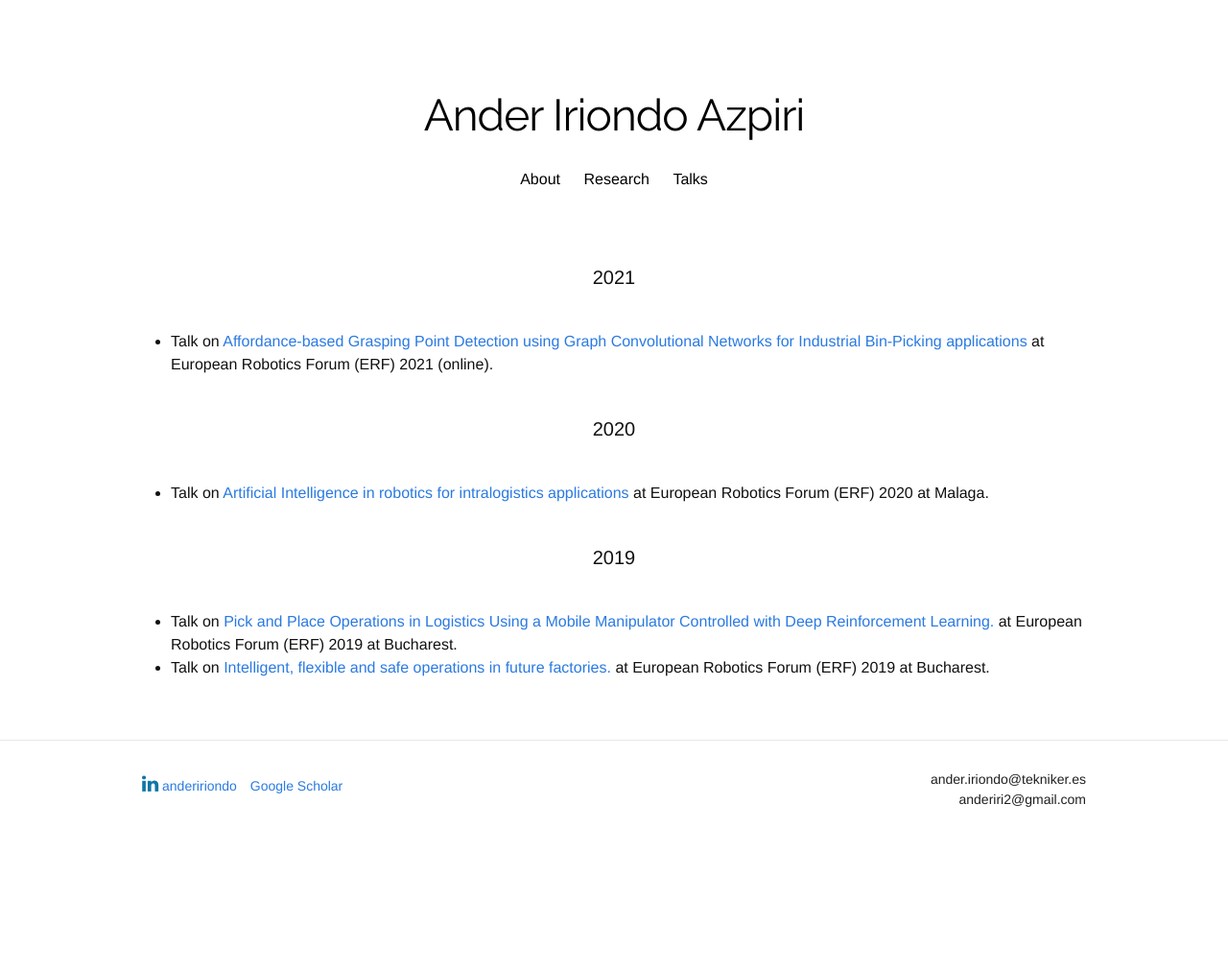
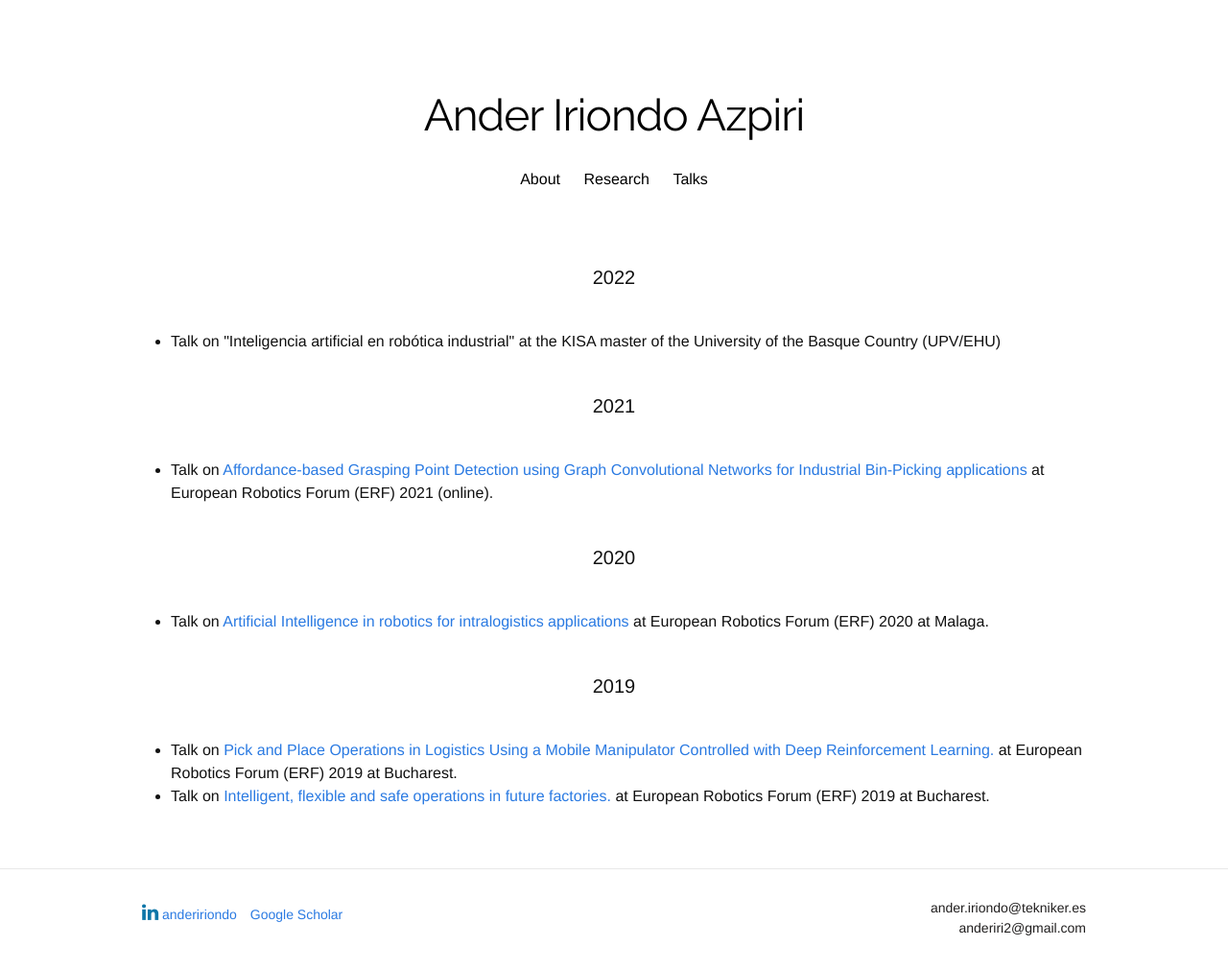
Before and after one commit to anderiri2/anderiri2.github.io, a Jekyll site: the page built from talks.html, in a window 1280 px wide. Shown: the whole page at 96% size. Built offline with Jekyll 4.4.1, drawn with Linux system fonts in a browser that asks for light colours; nearby versions of some CDN libraries; some web fonts are replaced; a style sheet for code colours, icons or effects is not loaded; before the commit the page ends 900 px from its top, so only the background shows below that.

Commit message:
Add talk

```diff
--- a/talks.html
+++ b/talks.html
@@ -3,7 +3,11 @@ layout: layout
 title: "Invited & Contributed Talks"
 ---
 
-<!-- <h1 class="page-heading"> 2022 </h1> -->
+ <h1 class="page-heading"> 2022 </h1>
+
+ <ul>
+    <li> Talk on "Inteligencia artificial en robótica industrial" at the KISA master of the University of the Basque Country (UPV/EHU)</li>
+ </ul>
 <!-- <ul>
 
 </ul> -->
```
